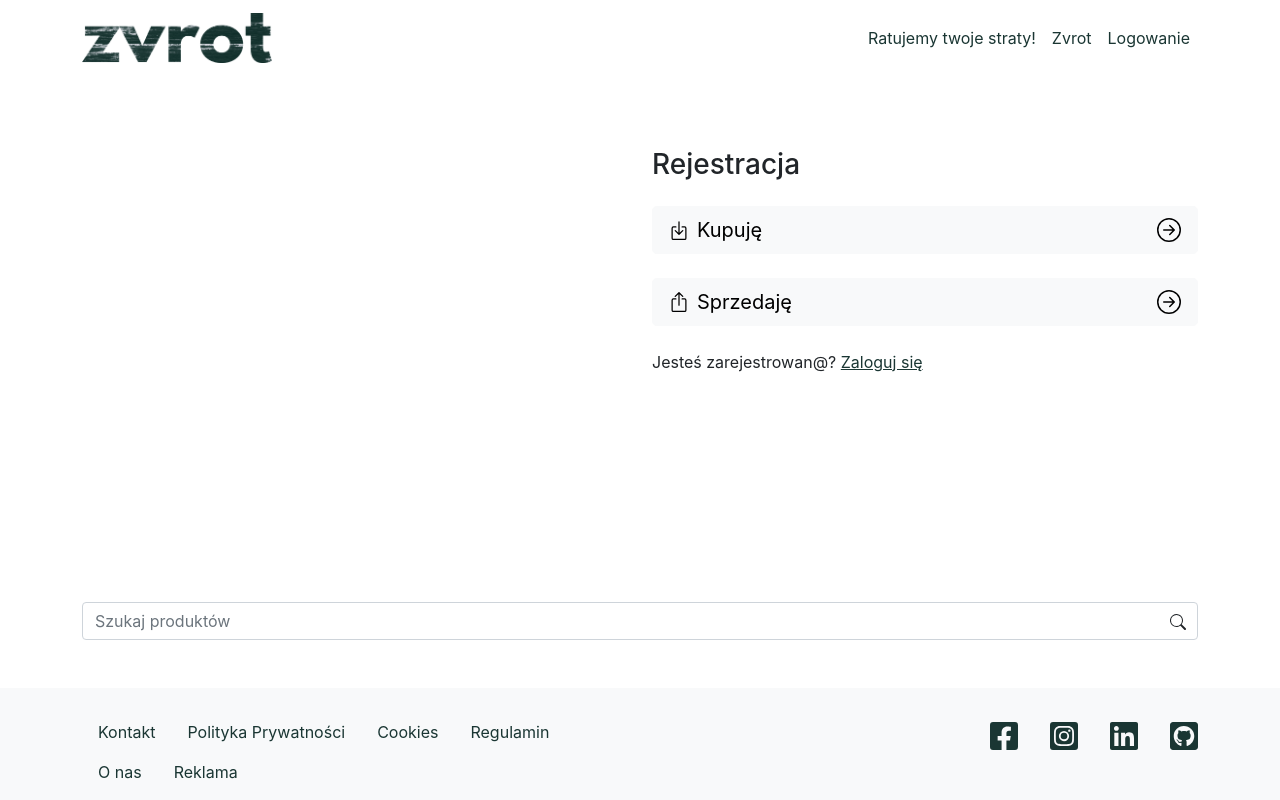
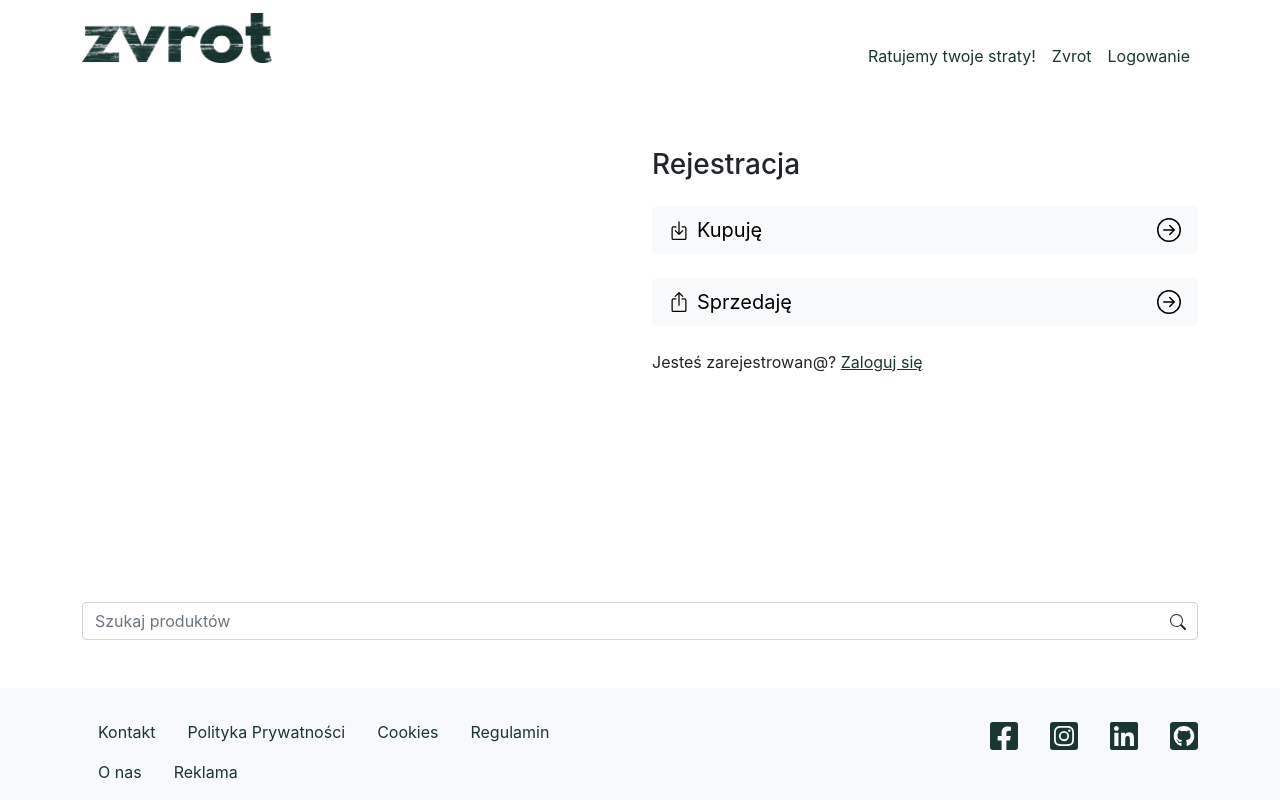
Before and after one commit to Motshe/zvrot, a React (Create React App) app in the folder zvrot/: page / in a window 1280 px wide. Built offline with nearby package versions, Linux system fonts and the light colour scheme.

Commit message:
fix: nav items position

```diff
--- a/zvrot/src/components/Header/index.js
+++ b/zvrot/src/components/Header/index.js
@@ -3,8 +3,9 @@ import { Navbar, Container, Nav } from 'react-bootstrap'
 
 export default function Header() {
     return (
+        <header>
             <Navbar bg="white" expand="md">
-            <Container>
+                <Container className="align-items-end">
                     <Navbar.Brand href="#home">
                     <img src="/assets/logo.png" alt="zvrot logo" className="img-fluid App-logo"></img>
 
@@ -12,13 +13,14 @@ export default function Header() {
                     <Navbar.Toggle aria-controls="basic-navbar-nav" />
                     <Navbar.Collapse id="basic-navbar-nav" className="flex-grow-0">
                         <Nav className="me-auto justify-content-end">
-                        <Nav.Link href="#home">Ratujemy twoje straty!</Nav.Link>
-                        <Nav.Link href="#home">Zvrot</Nav.Link>
-                        <Nav.Link href="#login">Logowanie</Nav.Link>
+                            <Nav.Link href="#home" className="pb-0 mt-auto">Ratujemy twoje straty!</Nav.Link>
+                            <Nav.Link href="#home" className="pb-0 mt-auto">Zvrot</Nav.Link>
+                            <Nav.Link href="#login" className="pb-0 mt-auto">Logowanie</Nav.Link>
                         </Nav>
                     </Navbar.Collapse>
                 </Container>
             </Navbar>
+        </header>
 
     )
 }
```
Lines whose indentation alone changed are shown as unchanged.
